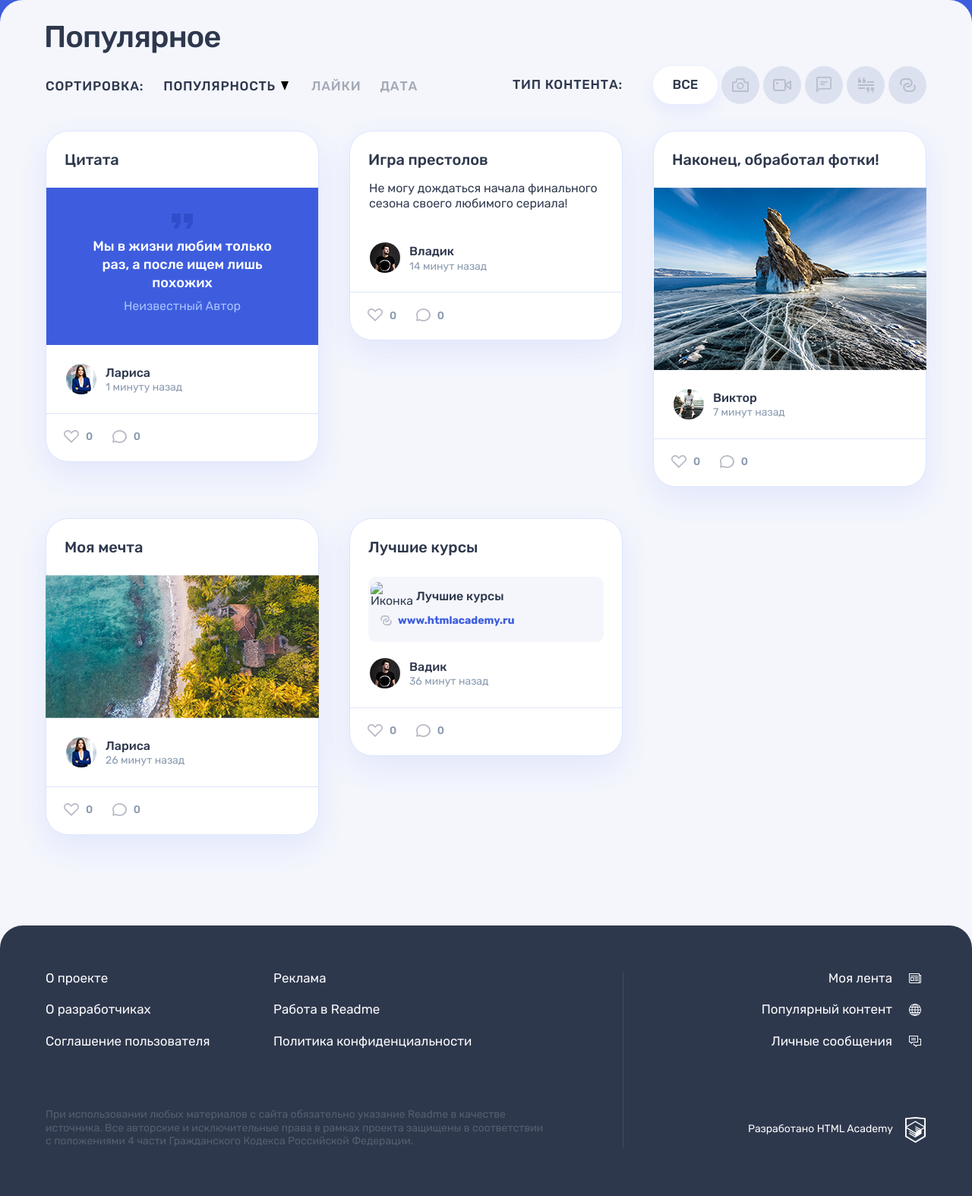
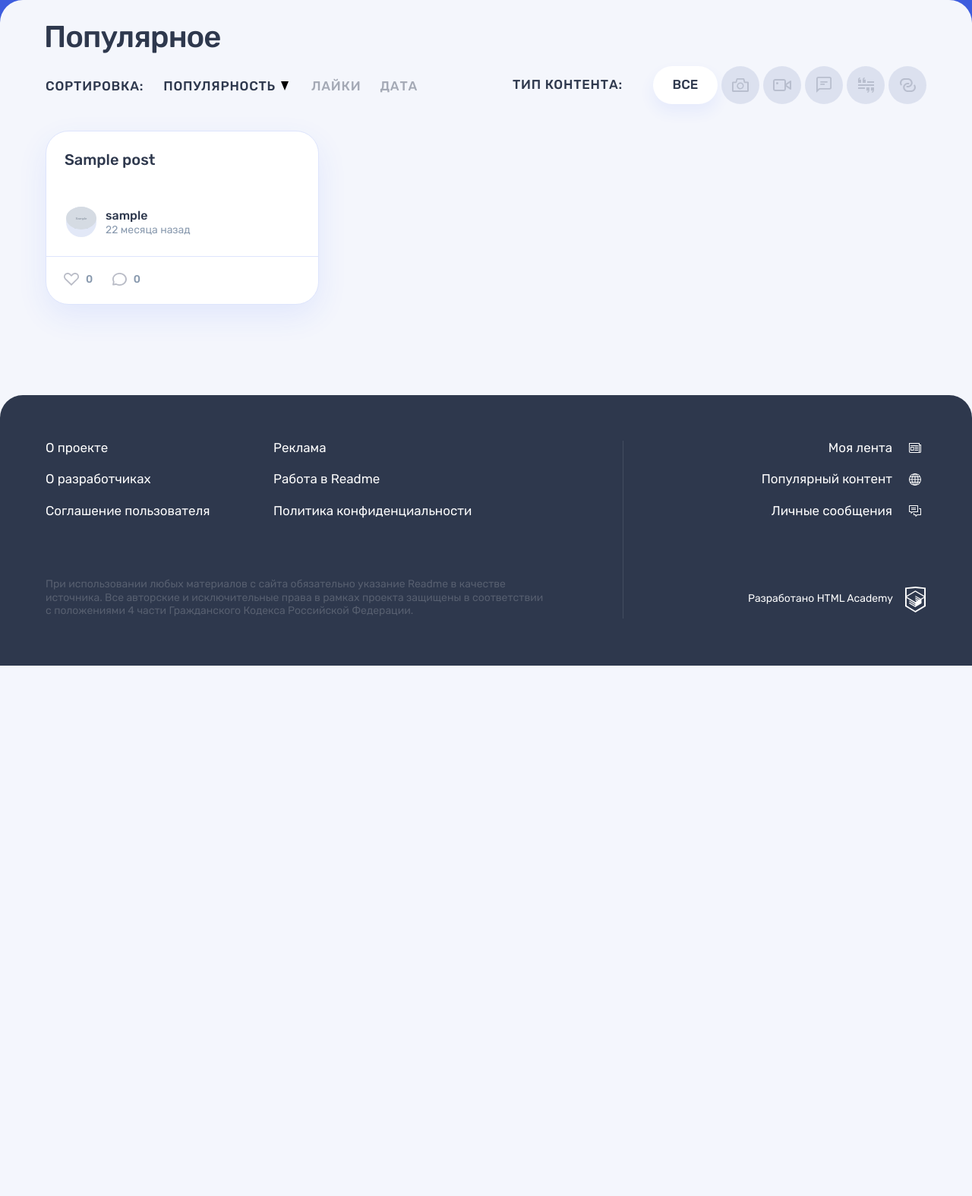
Before and after one commit to htmlacademy-php1/2034395-readme-14, a PHP site: page / in a window 1280 px wide. Shown: the part 71-1645 px from the top of the page at 76% size. After the commit the page ends 947 px from the top, so only its background shows below. Run offline with PHP 8.4, Linux system fonts and the light colour scheme; tables that the repository leaves empty hold one stand-in row (values such as "Sample post"); grey boxes marked "Sample" are stand-in pictures.

Commit message:
module5-task1

```diff
--- /dev/null
+++ b/db.php
@@ -0,0 +1,8 @@
+<?php
+
+return [
+    'host' => 'localhost:3306',
+    'user' => 'root',
+    'password' => 'asdSKADkajsdlkrg983134ip!soapsd92',
+    'database' => 'readme'
+];
--- a/index.php
+++ b/index.php
@@ -1,44 +1,29 @@
 <?php
 require_once 'helpers.php';
+require_once 'init.php';
+
+$data = [];
+
+if (!$link) {
+    $error = mysqli_connect_error();
+    print($error);
+} else {
+    // Получение списка постов
+    $sql = 'SELECT * FROM posts p'
+        .   ' JOIN users u ON p.author = u.id'
+        .   ' JOIN content_types ct ON p.content_type = ct.id'
+        .   ' ORDER BY views DESC';
+    $result = mysqli_query($link, $sql);
+
+    if ($result === false) {
+        print_r("Ошибка выполнения запроса: " . mysqli_error($link));
+        die();
+    }
+
+    $data = mysqli_fetch_all($result, MYSQLI_ASSOC);
+}
+
 $is_auth = rand(0, 1);
-
-$data = [
-    [
-        "title" => "Цитата",
-        "type" => "post-quote",
-        "content" => "Мы в жизни любим только раз, а после ищем лишь похожих",
-        "authorName" => "Лариса",
-        "authorAvatarUrl" => "userpic-larisa-small.jpg",
-    ],
-    [
-        "title" => "Игра престолов",
-        "type" => "post-text",
-        "content" => "Не могу дождаться начала финального сезона своего любимого сериала!",
-        "authorName" => "Владик",
-        "authorAvatarUrl" => "userpic.jpg",
-    ],
-    [
-        "title" => "Наконец, обработал фотки!",
-        "type" => "post-photo",
-        "content" => "rock-medium.jpg",
-        "authorName" => "Виктор",
-        "authorAvatarUrl" => "userpic-mark.jpg",
-    ],
-    [
-        "title" => "Моя мечта",
-        "type" => "post-photo",
-        "content" => "coast-medium.jpg",
-        "authorName" => "Лариса",
-        "authorAvatarUrl" => "userpic-larisa-small.jpg",
-    ],
-    [
-        "title" => "Лучшие курсы",
-        "type" => "post-link",
-        "content" => "www.htmlacademy.ru",
-        "authorName" => "Вадик",
-        "authorAvatarUrl" => "userpic.jpg",
-    ],
-];
 
 function showData($text, $maxSymbols = 300): array
 {
--- /dev/null
+++ b/init.php
@@ -0,0 +1,4 @@
+<?php
+$db = require_once 'db.php';
+
+$link = mysqli_connect($db['host'], $db['user'], $db['password'], $db['database']);
--- a/templates/main.php
+++ b/templates/main.php
@@ -87,15 +87,14 @@
         <div class="popular__posts">
             <?php foreach($data as $post): ?>
                 <?php
-                    $post['date'] = generate_random_date(key($data));
-                    $normalizedDate = normalizeDate($post['date'])
+                    $normalized_date = normalizeDate($post['date'])
                 ?>
-                <article class="popular__post post <?= $post['type'] ?>">
+                <article class="popular__post post <?= $post['class_name'] ?>">
                     <header class="post__header">
                         <h2><?= htmlspecialchars($post['title']) ?></h2>
                     </header>
                     <div class="post__main">
-                        <?php if($post['type'] == 'post-quote'): ?>
+                        <?php if($post['name'] == 'quote'): ?>
                             <blockquote>
                                 <p>
                                     <?= htmlspecialchars($post['content']) ?>
@@ -104,7 +103,7 @@
                             </blockquote>
                         <?php endif; ?>
 
-                        <?php if($post['type'] == 'post-text'): ?>
+                        <?php if($post['name'] == 'text'): ?>
                             <?php $postTextData = showData($post['content']) ?>
                             <p><?= htmlspecialchars($postTextData['text']) ?></p>
                             <?php if($postTextData['isLong']): ?>
@@ -112,13 +111,13 @@
                             <?php endif; ?>
                         <?php endif; ?>
 
-                        <?php if($post['type'] == 'post-photo'): ?>
+                        <?php if($post['name'] == 'photo'): ?>
                             <div class="post-photo__image-wrapper">
                                 <img src="img/<?= $post['content'] ?>" alt="Фото от пользователя" width="360" height="240">
                             </div>
                         <?php endif; ?>
 
-                        <?php if($post['type'] == 'post-link'): ?>
+                        <?php if($post['name'] == 'link'): ?>
                             <div class="post-link__wrapper">
                                 <a class="post-link__external" href="http://<?= $post['content'] ?>" title="Перейти по ссылке">
                                     <div class="post-link__info-wrapper">
@@ -134,7 +133,7 @@
                             </div>
                         <?php endif; ?>
 
-                        <?php if($post['type'] == 'post-video'): ?>
+                        <?php if($post['name'] == 'video'): ?>
                             <div class="post-video__block">
                                 <div class="post-video__preview">
                                     <?= embed_youtube_cover($post['content']); ?>
@@ -153,11 +152,11 @@
                         <div class="post__author">
                             <a class="post__author-link" href="#" title="Автор">
                                 <div class="post__avatar-wrapper">
-                                    <img class="post__author-avatar" src="img/<?= $post['authorAvatarUrl'] ?>" alt="Аватар пользователя">
+                                    <img class="post__author-avatar" src="img/<?= $post['avatar_url'] ?>" alt="Аватар пользователя">
                                 </div>
                                 <div class="post__info">
-                                    <b class="post__author-name"><?= htmlspecialchars($post['authorName']) ?></b>
-                                    <time class="post__time" datetime="<?= $post['date'] ?>" title="<?= $post['date'] ?>"><?= $normalizedDate ?></time>
+                                    <b class="post__author-name"><?= htmlspecialchars($post['login']) ?></b>
+                                    <time class="post__time" datetime="<?= $post['date'] ?>" title="<?= $post['date'] ?>"><?= $normalized_date ?></time>
                                 </div>
                             </a>
                         </div>
```
